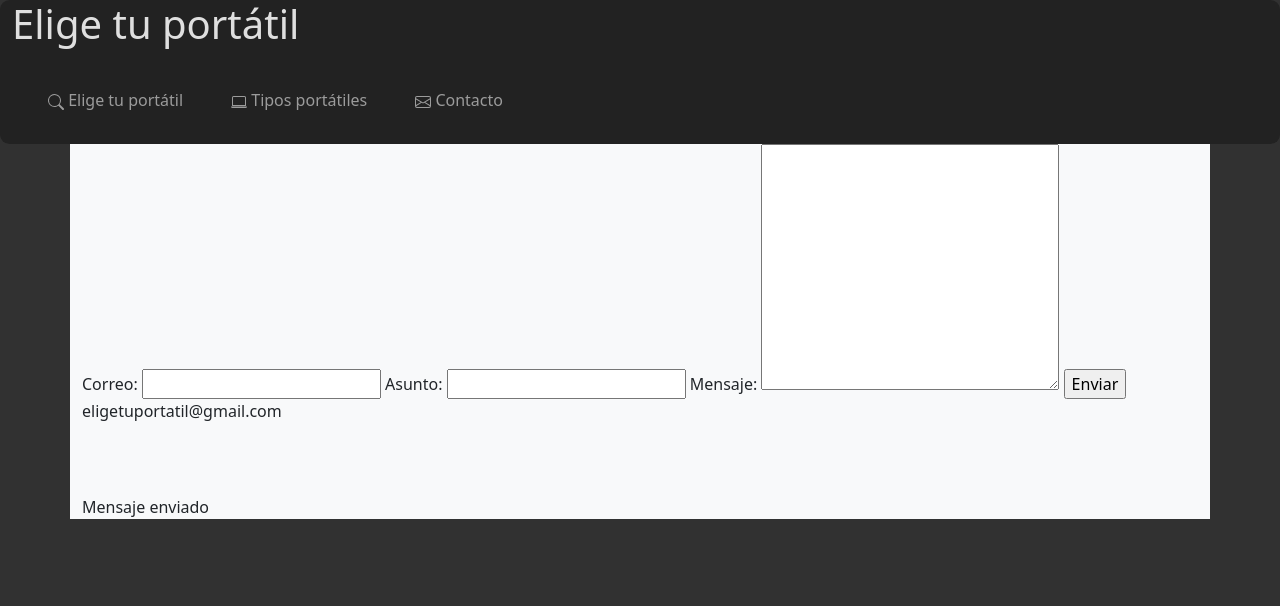
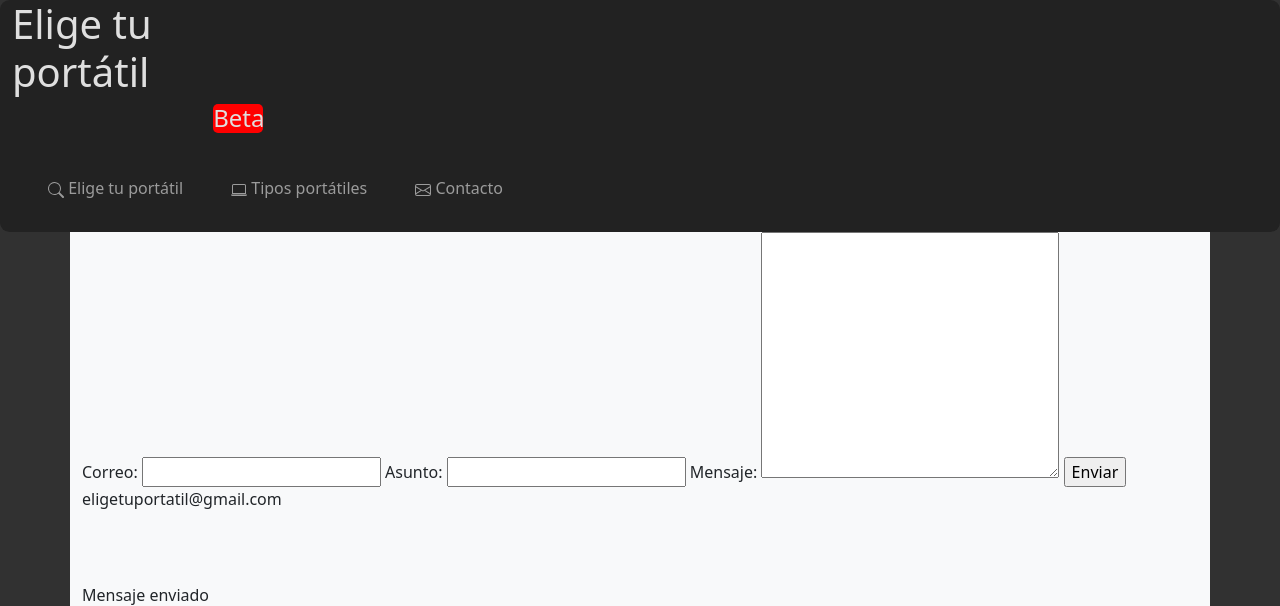
Before and after one commit to Dragonf-j/-TFG-I.E.S.-Punta-del-Verde-Elige-tu-portatil, a PHP site: page /vistas/contacto.php in a window 1280 px wide. Shown: the top 606 px of the page. Run offline with PHP 8.4, Linux system fonts and the light colour scheme; data that the repository does not hold is empty.

Commit message:
update 10/02/2022 v0.1

```diff
--- a/vistas/contacto.php
+++ b/vistas/contacto.php
@@ -24,7 +24,10 @@
 <body>
     <header class="container-fluid cabecera">
 
-        <h1>Elige tu portátil</h1>
+        <div id="cabecera">
+            <h1>Elige tu portátil</h1>
+            <h4 id="beta">Beta</h4>
+        </div>
         <!-- <div>
             <a href="loging.php">Inicia sesion</a>
             <a href="registrar.php">Registrate</a>
@@ -100,7 +103,7 @@
         require_once('../controlers/controlador_mail/controlador_mail.php');
         $mail = new mensaje();
         $mail->enviarMensaje($correo, $asunto, $mesaje);
-    ?>
+        ?>
     </div>
 
 
@@ -162,6 +165,19 @@
 
         }
     }
+    #beta {
+        background-color: red;
+        width: 50px;
+        border-radius: 5px;
+        float: right;
+    }
+
+    #cabecera {
+
+        width: 20%;
+        height: auto;
+        padding-bottom: 40px;
+    }
 </style>
 
 </html>
```
Also changed, not shown: vistas/elegir.php (+37 -11 lines), vistas/tipos.php (+18 -1 lines).
